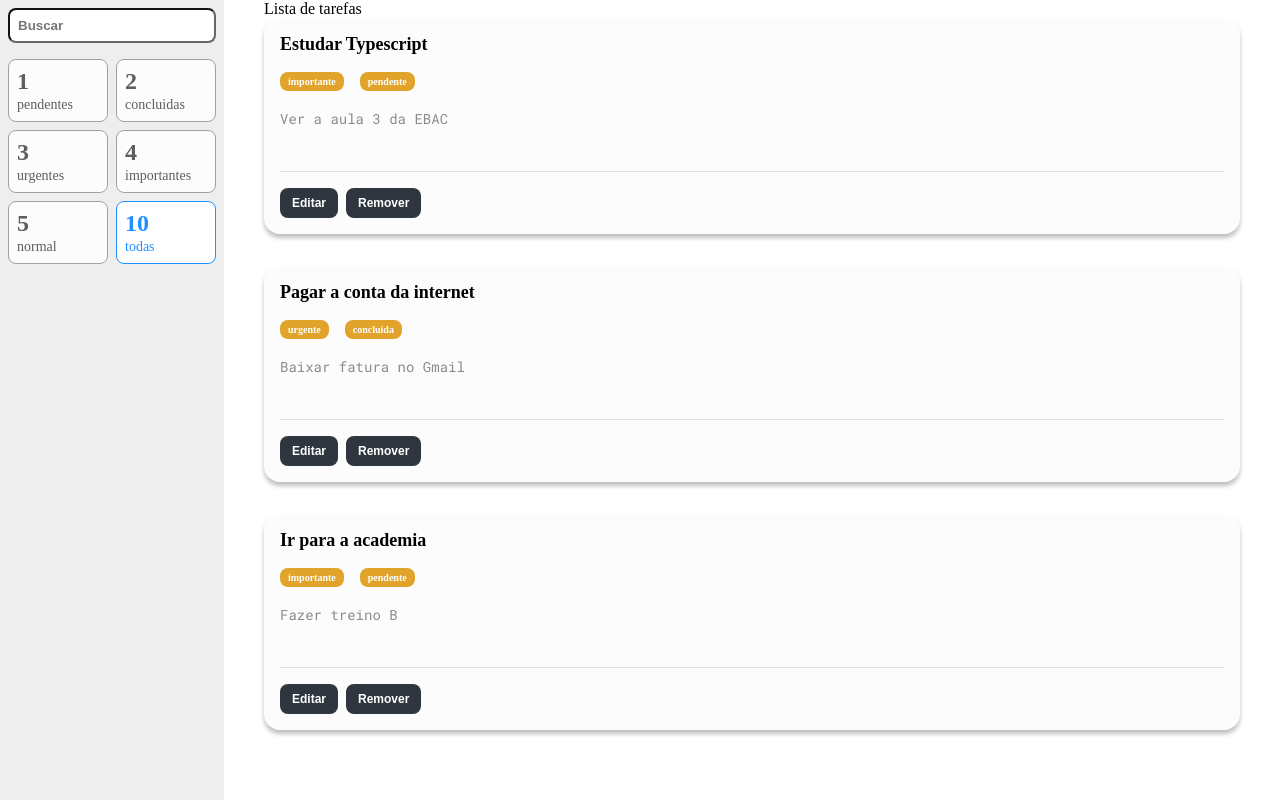
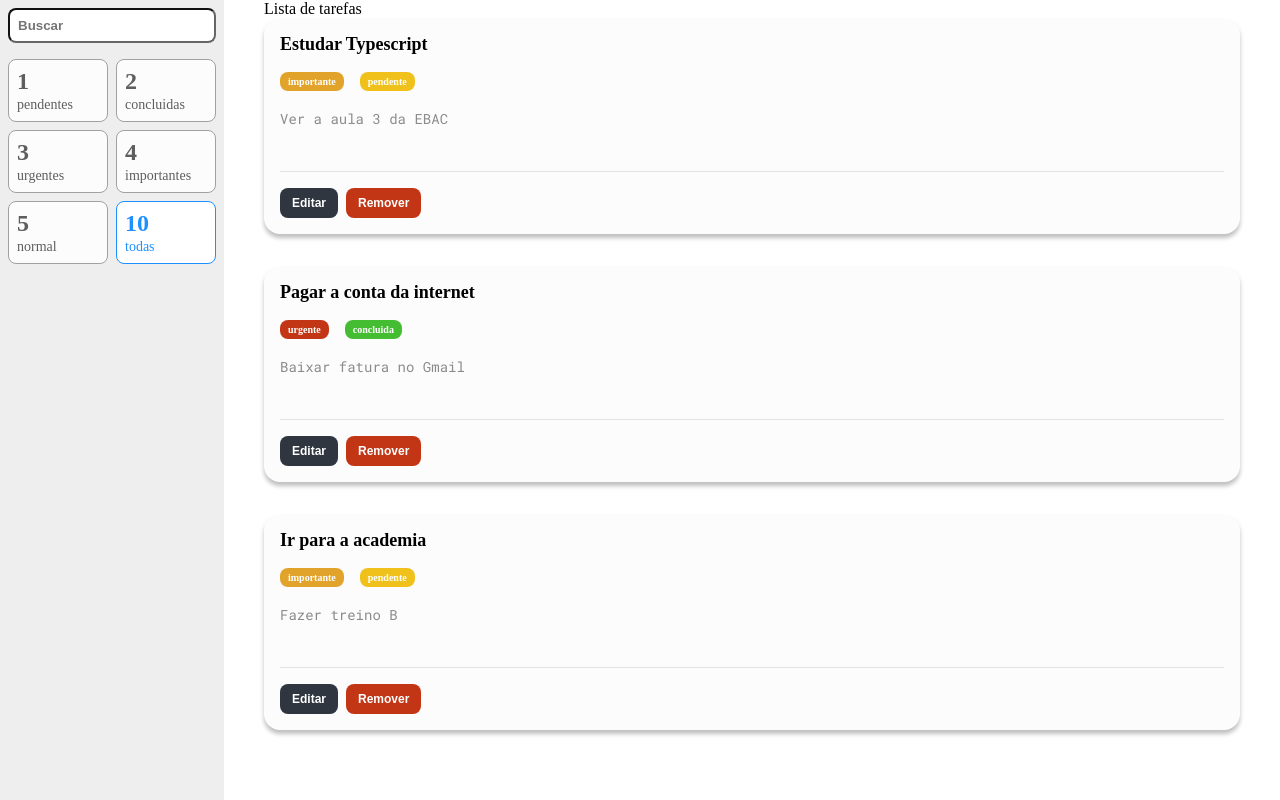
Before and after one commit to ClaudioFerreir/advancedToDoList, a React (Create React App) app: page / in a window 1280 px wide. Built offline with nearby package versions, Linux system fonts and the light colour scheme.

Commit message:
tag colors added

```diff
--- a/src/Components/Tarefa/index.tsx
+++ b/src/Components/Tarefa/index.tsx
@@ -14,19 +14,21 @@
   return (
     <S.Card>
       <S.Titulo>{titulo}</S.Titulo>
-      <S.Tag>{prioridade}</S.Tag>
-      <S.Tag>{status}</S.Tag>
+      <S.Tag prioridade={prioridade}>{prioridade}</S.Tag>
+      <S.Tag status={status}>{status}</S.Tag>
       <S.Descricao value={descricao} />
       <S.BarraAcoes>
         {estaEditando ? (
           <>
-            <S.Botao>Salvar</S.Botao>
-            <S.Botao onClick={() => setEstaEditando(false)}>Cancelar</S.Botao>
+            <S.BotaoSalvar>Salvar</S.BotaoSalvar>
+            <S.BotaoCancelarRemover onClick={() => setEstaEditando(false)}>
+              Cancelar
+            </S.BotaoCancelarRemover>
           </>
         ) : (
           <>
             <S.Botao onClick={() => setEstaEditando(true)}>Editar</S.Botao>
-            <S.Botao>Remover</S.Botao>
+            <S.BotaoCancelarRemover>Remover</S.BotaoCancelarRemover>
           </>
         )}
       </S.BarraAcoes>
--- a/src/Components/Tarefa/styles.ts
+++ b/src/Components/Tarefa/styles.ts
@@ -1,4 +1,21 @@
 import styled from 'styled-components'
+import variaveis from '../../styles/variaveis'
+
+type TagProps = {
+  prioridade?: string
+  status?: string
+}
+
+function retornaCorDeFundo(props: TagProps): string {
+  if ('status' in props) {
+    if (props.status === 'pendente') return variaveis.amarelo
+    if (props.status === 'concluida') return variaveis.verde
+  } else if ('prioridade' in props) {
+    if (props.prioridade === 'urgente') return variaveis.vermelho
+    if (props.prioridade === 'importante') return variaveis.amarelo2
+  }
+  return '#ccc'
+}
 
 export const Card = styled.div`
   background-color: #fcfcfc;
@@ -14,12 +31,12 @@
   margin-bottom: 16px;
 `
 
-export const Tag = styled.span`
+export const Tag = styled.span<TagProps>`
   padding: 4px 8px;
   color: #fff;
   font-weight: bold;
   font-size: 10px;
-  background-color: #e1a32a;
+  background-color: ${(props) => retornaCorDeFundo(props)};
   border-radius: 8px;
   margin-right: 16px;
   display: inline-block;
@@ -55,3 +72,11 @@
   border-radius: 8px;
   margin-right: 8px;
 `
+
+export const BotaoSalvar = styled(Botao)`
+  background-color: ${variaveis.verde};
+`
+
+export const BotaoCancelarRemover = styled(Botao)`
+  background-color: ${variaveis.vermelho};
+`
--- /dev/null
+++ b/src/styles/variaveis.ts
@@ -0,0 +1,6 @@
+export default {
+  vermelho: '#C23616',
+  verde: '#44BD32',
+  amarelo: '#F0C11A',
+  amarelo2: '#E1A32A'
+}
```
